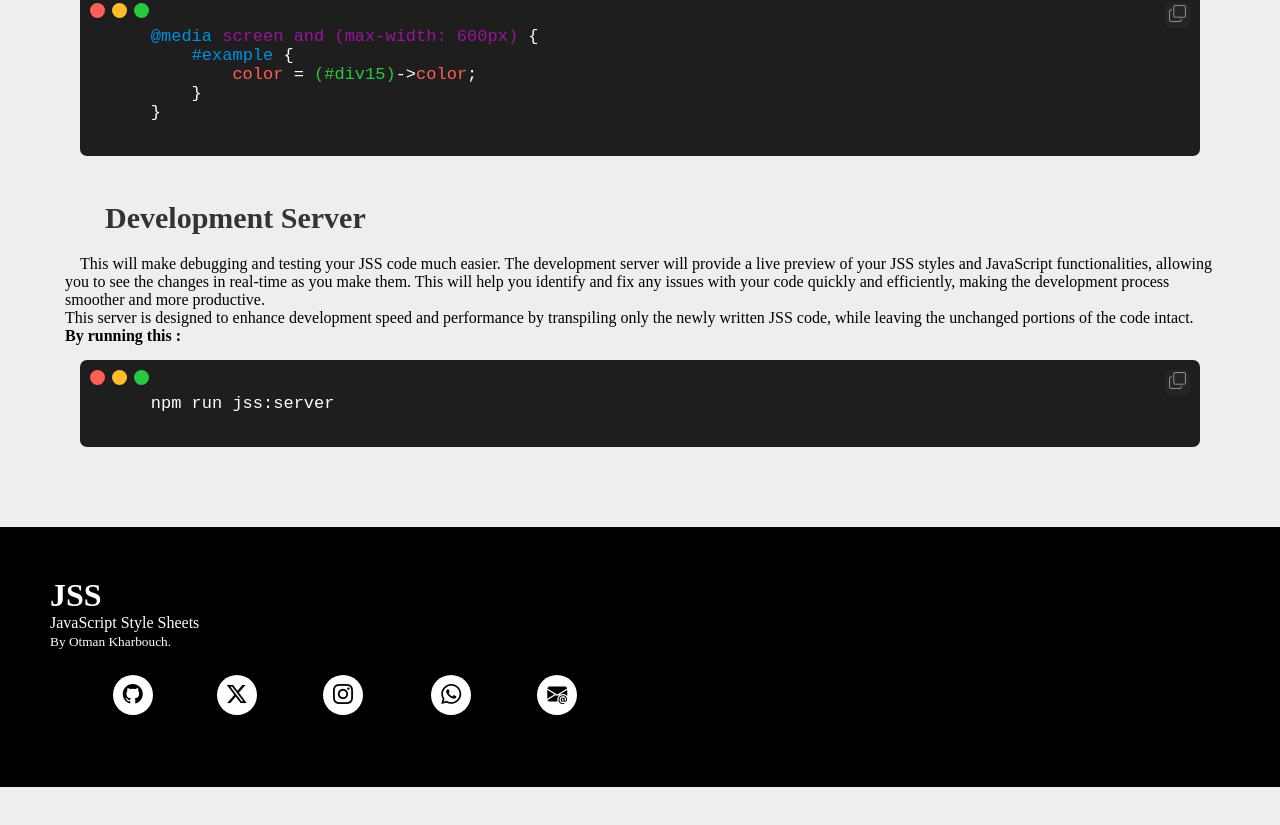
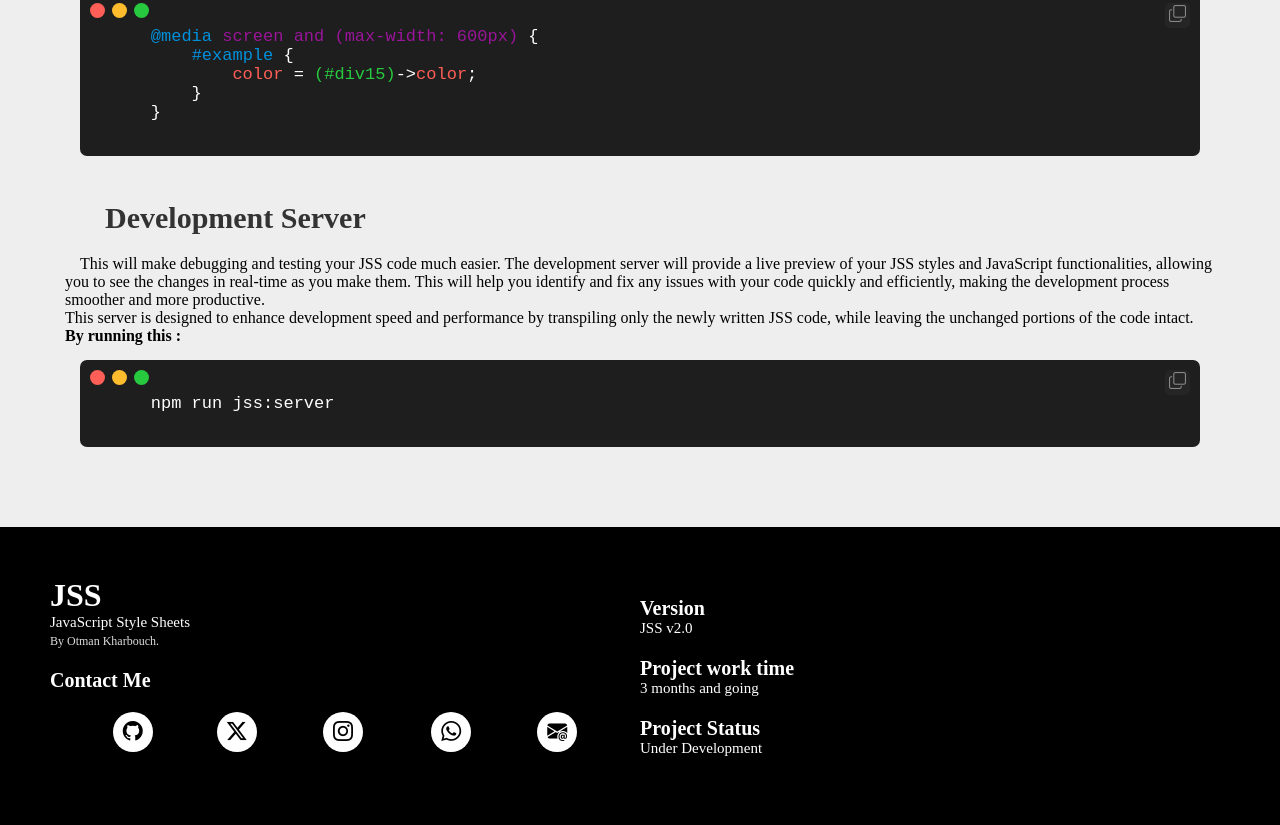
Before and after one commit to othman4dev/JSSv2.0, a website: page index.html in a window 1280 px wide. Shown: the part 6146-6971 px from the top of the page. Before the commit the page ends 6933 px from the top, so only its background shows below. Drawn offline with nearby package versions, Linux system fonts and the light colour scheme; a web font is replaced by a local one.

Commit message:
Adding last footer changes

```diff
--- a/index.html
+++ b/index.html
@@ -490,7 +490,8 @@
         <div class="footer-col">
             <h1 class="footer-title">JSS</h1>
             <p class="footer-desc">JavaScript Style Sheets</p>
-            <p><small>By Otman Kharbouch.</small></p>
+            <p><small class="by-me">By Otman Kharbouch.</small></p>
+            <h1 class="contact-title">Contact Me</h1>
             <div class="footer-social">
                 <div class="social-wrapper">
                     <a href="" class="social"><i class="bi bi-github"></i></a>
@@ -515,7 +516,18 @@
             </div>
         </div>
         <div class="footer-col">
-
+            <h1 class="contact-title">
+                Version
+            </h1>
+            <p class="footer-desc">JSS v2.0</p>
+            <h1 class="contact-title">
+                Project work time
+            </h1>
+            <p class="footer-desc">3 months and going</p>
+            <h1 class="contact-title">
+                Project Status
+            </h1>
+            <p class="footer-desc">Under Development</p>
         </div>
     </footer>
 </body>
--- a/jss.css
+++ b/jss.css
@@ -515,10 +515,11 @@ footer {
   padding: 50px;
 }
 .footer-col {
+  height: 200px;
   width: 100%;
 }
 .footer-social {
-  margin-top: 25px;
+  margin-top: 0px;
   width: 100%;
   justify-content: space-evenly;
   align-items: center;
@@ -544,6 +545,7 @@ footer {
   color: #fff;
 }
 .social-wrapper {
+  margin-top: 20px;
   gap: 10px;
   flex-direction: column;
   justify-content: center;
@@ -567,3 +569,20 @@ footer {
   align-items: center;
   display: flex;
 }
+.footer-desc {
+  width: 100%;
+  font-size: 15px;
+}
+.by-me {
+  text-indent: 15px;
+  color: #ddd;
+  font-size: 12px;
+}
+.version {
+  margin-bottom: 10px;
+  font-size: 20px;
+}
+.contact-title {
+  margin-top: 20px;
+  font-size: 20px;
+}
```
Also changed, not shown: 1 other file.
